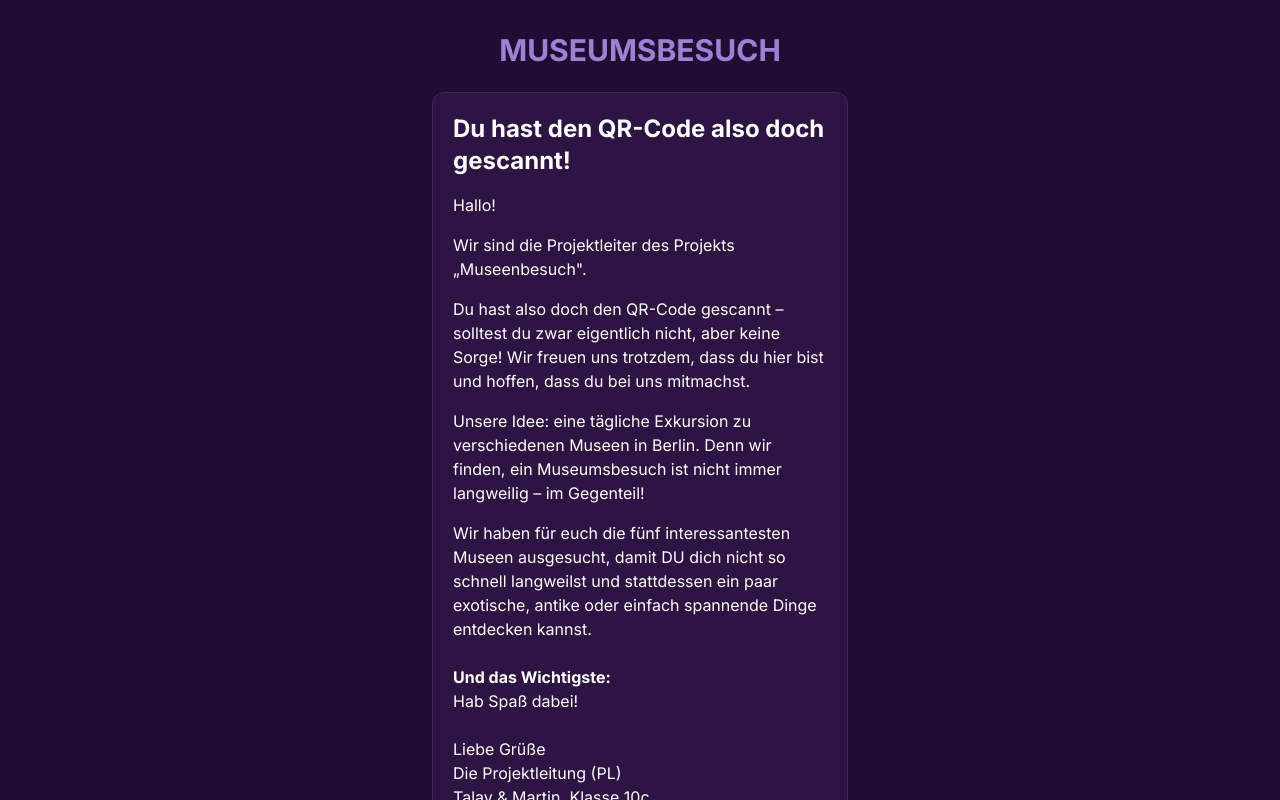
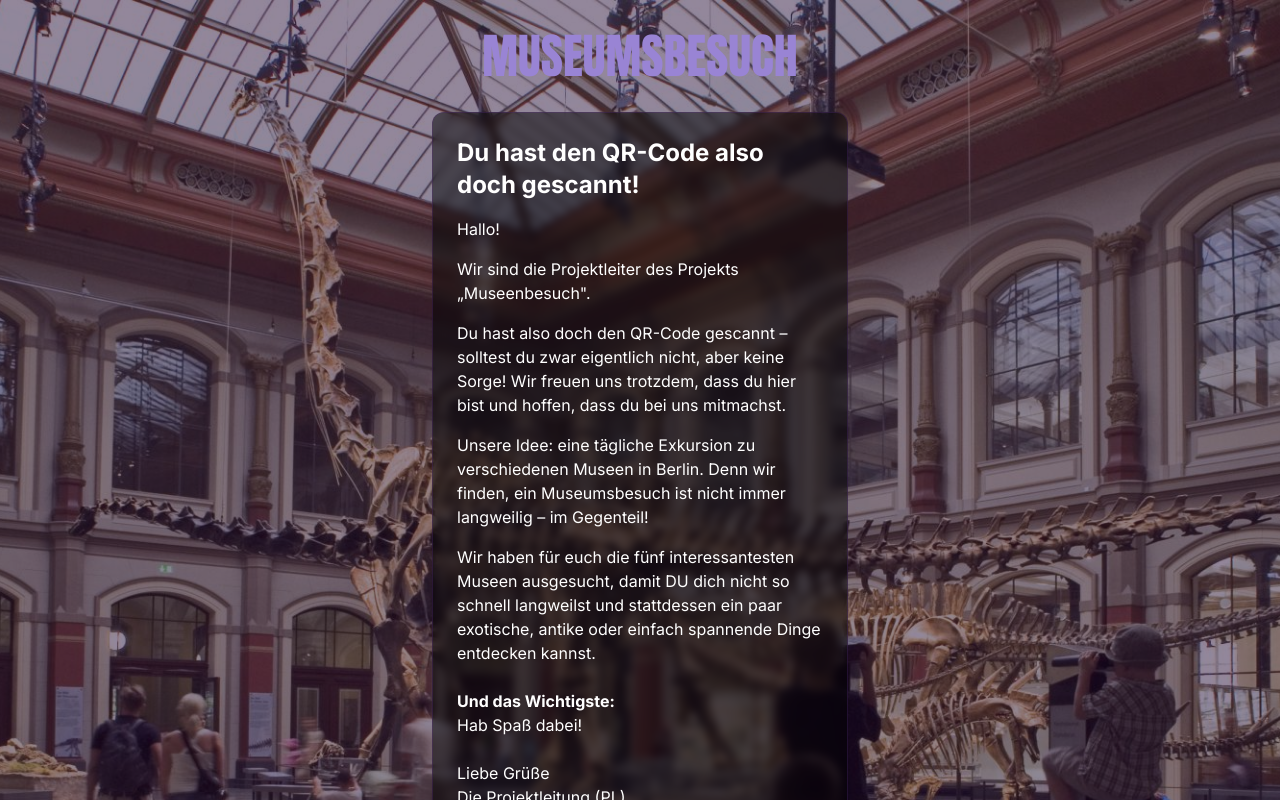
Before and after one commit to magicboss812/magicboss812.github.io, a React (Vite) app: page / in a window 1280 px wide. Shown: the top 800 px of the page. Built offline with nearby package versions, Linux system fonts and the light colour scheme.

Commit message:
Refactor: Homepage design improvements
- Changed the homepage's heading font and size.
- Set the background to the linked image with a 49% dark purple overlay.

```diff
--- a/src/index.css
+++ b/src/index.css
@@ -1,3 +1,5 @@
+
+@import url('https://fonts.googleapis.com/css2?family=Anton&display=swap');
 
 @tailwind base;
 @tailwind components;
--- a/src/pages/Home.tsx
+++ b/src/pages/Home.tsx
@@ -5,14 +5,19 @@ import { ArrowRight } from "lucide-react";
 
 const Home = () => {
   return (
-    <div className="min-h-screen bg-museum-dark">
-      <div className="container px-4 py-8 mx-auto max-w-md">
-        <header className="mb-6 text-center">
-          <h1 className="text-3xl font-bold text-museum-light mb-2">MUSEUMSBESUCH</h1>
+    <div className="min-h-screen bg-cover bg-center relative" style={{
+      backgroundImage: "url('/lovable-uploads/8a34d261-185e-45d0-b5aa-d253735ac6d3.png')"
+    }}>
+      {/* Dark purple overlay */}
+      <div className="absolute inset-0 bg-museum-dark bg-opacity-49"></div>
+
+      <div className="container px-4 py-8 mx-auto max-w-md relative z-10">
+        <header className="mb-8 text-center">
+          <h1 className="text-4xl md:text-5xl font-bold text-museum-light mb-2 font-display">MUSEUMSBESUCH</h1>
         </header>
 
         <main>
-          <section className="museum-card">
+          <section className="bg-black/50 backdrop-blur-sm p-6 rounded-xl border border-museum-medium/30">
             <h2 className="text-2xl font-bold text-white mb-4">Du hast den QR-Code also doch gescannt!</h2>
 
             <div className="space-y-4 text-left">
@@ -49,7 +54,7 @@ const Home = () => {
           </section>
         </main>
 
-        <footer className="mt-12 text-center text-sm text-muted-foreground">
+        <footer className="mt-12 text-center text-sm text-white">
           <p>© 2024 Museenbesuch Projektwoche</p>
         </footer>
       </div>
--- a/tailwind.config.ts
+++ b/tailwind.config.ts
@@ -70,6 +70,9 @@ export default {
 					light: '#9984D4',
 				}
 			},
+			fontFamily: {
+				display: ['Impact', 'Anton', 'sans-serif'],
+			},
 			borderRadius: {
 				lg: 'var(--radius)',
 				md: 'calc(var(--radius) - 2px)',
@@ -101,6 +104,9 @@ export default {
 				'accordion-down': 'accordion-down 0.2s ease-out',
 				'accordion-up': 'accordion-up 0.2s ease-out',
 				'fade-in': 'fade-in 0.5s ease-out forwards'
+			},
+			backgroundOpacity: {
+				'49': '0.49',
 			}
 		}
 	},
```
Also changed, not shown: public/lovable-uploads/8a34d261-185e-45d0-b5aa-d253735ac6d3.png (added).
